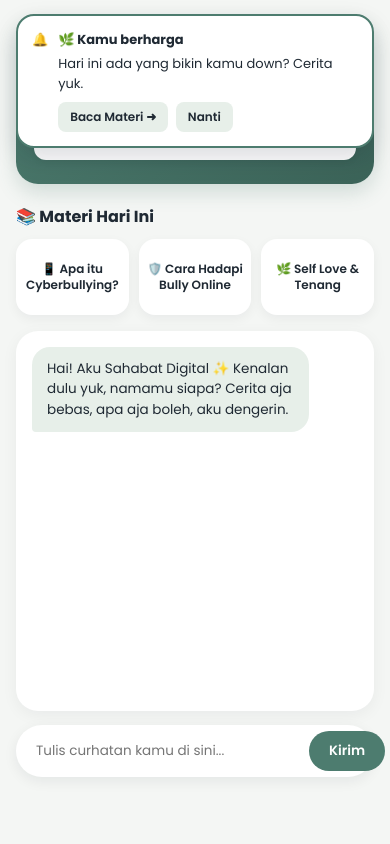
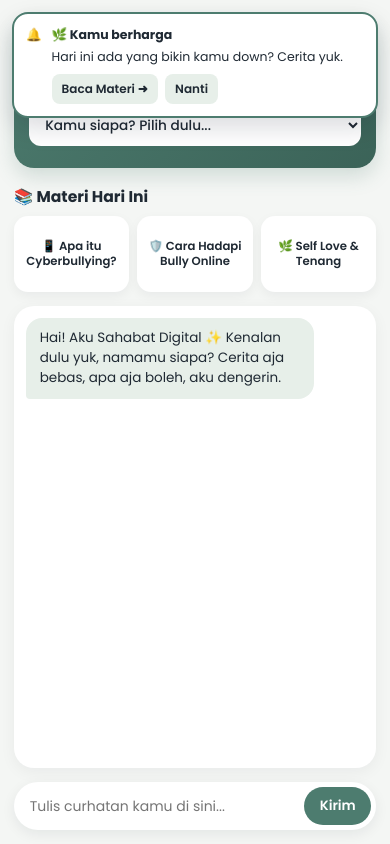
Before and after one commit to sahabatdigitalai01-lang/Sahabat.Digital, a plain HTML site: page index.html in a window 390 px wide. Drawn offline with Linux system fonts and the light colour scheme.

Commit message:
Refactor style.css for responsive design
Refactor CSS styles for improved responsiveness and maintainability.

```diff
--- a/style.css
+++ b/style.css
@@ -1,21 +1,28 @@
 * {
   font-family: 'Poppins', sans-serif;
   box-sizing: border-box;
+  margin: 0;
+  padding: 0;
 }
 
 html {
   background: #e6ece8;
+  width: 100%;
+  overflow-x: hidden;
 }
 
 body {
   background: #f4f6f4;
   color: #1f2933;
+  width: 100%;
   max-width: 480px;
   min-height: 100vh;
+  height: 100dvh;
   margin: 0 auto;
-  padding: 18px 16px 24px;
+  padding: clamp(12px, 2.5vh, 18px) clamp(12px, 3.5vw, 16px) calc(14px + env(safe-area-inset-bottom));
   display: flex;
   flex-direction: column;
+  overflow-x: hidden;
   box-shadow: 0 0 30px rgba(15, 23, 42, 0.06);
 }
 
@@ -23,87 +30,83 @@ body {
 header {
   background: linear-gradient(135deg, #4d7c6f, #3b6358);
   color: white;
-  padding: 24px 18px;
-  border-radius: 22px;
+  padding: clamp(16px, 2.8vh, 22px) clamp(14px, 4vw, 18px);
+  border-radius: 20px;
   text-align: center;
+  flex-shrink: 0;
   box-shadow: 0 8px 20px rgba(77, 124, 111, 0.22);
 }
 
 header h1 {
-  margin: 0;
-  font-size: 22px;
+  font-size: clamp(18px, 5vw, 22px);
   font-weight: 700;
-  letter-spacing: -0.3px;
 }
 
 header p {
-  margin: 6px 0 16px;
-  font-size: 13px;
+  margin: 6px 0 12px;
+  font-size: clamp(12px, 3.3vw, 13.5px);
   opacity: 0.92;
   line-height: 1.4;
 }
 
 select {
   width: 100%;
-  padding: 12px 14px;
+  padding: 10px 12px;
   border-radius: 12px;
   border: none;
   background: white;
   color: #1f2933;
-  font-size: 13.5px;
+  font-size: clamp(12.5px, 3.5vw, 14px);
   font-weight: 500;
   outline: none;
   cursor: pointer;
-  box-shadow: 0 2px 6px rgba(0, 0, 0, 0.06);
 }
 
 /* Bagian Materi Hari Ini */
+section {
+  flex-shrink: 0;
+}
+
 section h2 {
-  font-size: 16px;
+  font-size: clamp(14px, 4vw, 16px);
   font-weight: 700;
-  margin: 20px 0 10px;
+  margin: clamp(12px, 2vh, 18px) 0 8px;
   color: #1f2933;
 }
 
 .materi-grid {
   display: grid;
-  grid-template-columns: repeat(3, 1fr);
-  gap: 10px;
+  grid-template-columns: repeat(3, minmax(0, 1fr));
+  gap: clamp(6px, 2vw, 10px);
 }
 
 .card {
   background: white;
-  padding: 14px 8px;
-  border-radius: 16px;
+  padding: clamp(10px, 2vh, 14px) 6px;
+  border-radius: 14px;
   text-align: center;
-  font-size: 12px;
+  font-size: clamp(11px, 3vw, 12.5px);
   font-weight: 600;
-  line-height: 1.35;
+  line-height: 1.3;
   color: #1f2933;
   cursor: pointer;
   display: flex;
   align-items: center;
   justify-content: center;
-  min-height: 76px;
+  min-height: clamp(62px, 9.5vh, 76px);
+  word-wrap: break-word;
   box-shadow: 0 4px 12px rgba(15, 23, 42, 0.05);
-  transition: transform 0.15s ease, box-shadow 0.15s ease;
 }
 
-.card:hover {
-  transform: translateY(-2px);
-  box-shadow: 0 6px 16px rgba(77, 124, 111, 0.14);
-}
-
-/* Kotak Chat */
+/* Kotak Chat Otomatis Menyesuaikan Tinggi Layar HP */
 #chatBox {
   flex: 1;
-  min-height: 290px;
-  max-height: 380px;
+  min-height: 140px;
   overflow-y: auto;
   background: white;
-  border-radius: 22px;
-  padding: 16px;
-  margin: 16px 0 14px;
+  border-radius: 20px;
+  padding: clamp(12px, 3vw, 16px);
+  margin: clamp(10px, 2vh, 14px) 0;
   display: flex;
   flex-direction: column;
   gap: 10px;
@@ -113,78 +116,80 @@ section h2 {
 .bubble-bot {
   background: #e7efe9;
   color: #1f2933;
-  padding: 12px 15px;
-  border-radius: 18px 18px 18px 4px;
+  padding: 10px 14px;
+  border-radius: 16px 16px 16px 4px;
   max-width: 85%;
-  font-size: 13.5px;
+  font-size: clamp(12.5px, 3.5vw, 13.5px);
   line-height: 1.5;
   align-self: flex-start;
+  word-wrap: break-word;
 }
 
 .bubble-user {
   background: #4d7c6f;
   color: white;
-  padding: 12px 15px;
-  border-radius: 18px 18px 4px 18px;
+  padding: 10px 14px;
+  border-radius: 16px 16px 4px 16px;
   max-width: 85%;
-  font-size: 13.5px;
+  font-size: clamp(12.5px, 3.5vw, 13.5px);
   line-height: 1.5;
   align-self: flex-end;
+  word-wrap: break-word;
 }
 
-/* Kolom Ketik & Tombol Kirim Menyatu */
+/* Kolom Ketik & Tombol Kirim */
 .input-area {
   display: flex;
   align-items: center;
-  gap: 8px;
+  gap: 6px;
+  width: 100%;
+  flex-shrink: 0;
   background: white;
-  padding: 6px 6px 6px 16px;
+  padding: 5px 5px 5px 14px;
   border-radius: 999px;
   box-shadow: 0 4px 14px rgba(15, 23, 42, 0.07);
 }
 
 .input-area input {
   flex: 1;
+  width: 100%;
+  min-width: 0;
   border: none;
   background: transparent;
-  padding: 8px 4px;
-  font-size: 13.5px;
+  padding: 8px 2px;
+  font-size: clamp(13px, 3.6vw, 14px);
   color: #1f2933;
   outline: none;
 }
 
 .input-area button {
+  flex-shrink: 0;
   background: #4d7c6f;
   color: white;
   border: none;
-  padding: 10px 20px;
+  padding: 9px clamp(14px, 4vw, 18px);
   border-radius: 999px;
-  font-size: 13.5px;
+  font-size: clamp(12.5px, 3.5vw, 13.5px);
   font-weight: 600;
   cursor: pointer;
-  transition: background 0.15s ease;
-}
-
-.input-area button:hover {
-  background: #3b6358;
 }
 
 /* Popup Notifikasi Dalam Web */
 .notif-popup {
   position: fixed;
-  top: 14px;
-  left: 16px;
-  right: 16px;
-  max-width: 448px;
+  top: 12px;
+  left: 12px;
+  right: 12px;
+  max-width: 456px;
   margin: 0 auto;
   background: white;
   border: 2px solid #4d7c6f;
-  border-radius: 18px;
-  padding: 14px;
+  border-radius: 16px;
+  padding: 12px;
   z-index: 99;
   display: flex;
   gap: 10px;
-  font-size: 13px;
+  font-size: 12.5px;
   box-shadow: 0 10px 25px rgba(15, 23, 42, 0.15);
 }
 
@@ -197,7 +202,7 @@ section h2 {
   color: #1f2933;
   border: none;
   border-radius: 8px;
-  padding: 6px 12px;
+  padding: 6px 10px;
   font-size: 12px;
   font-weight: 600;
   cursor: pointer;
@@ -218,13 +223,19 @@ section h2 {
 
 .modal-content {
   background: white;
-  padding: 22px;
-  border-radius: 20px;
+  padding: 20px;
+  border-radius: 18px;
   width: 100%;
   max-width: 440px;
   position: relative;
   line-height: 1.6;
-  font-size: 14px;
+  font-size: 13.5px;
+}
+
+.modal-content h2 {
+  margin-bottom: 10px;
+  padding-right: 75px;
+  font-size: 16px;
 }
 
 .close-btn {
```
